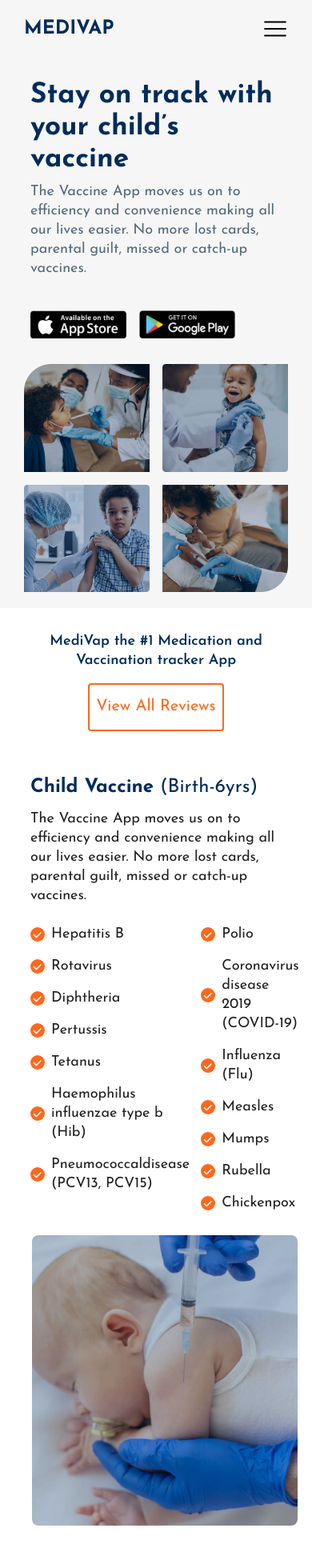
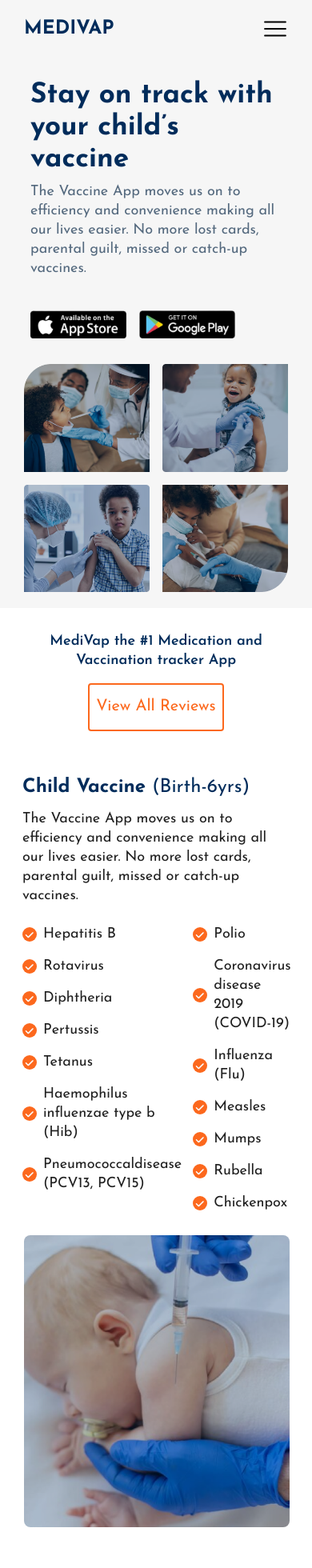
Before and after one commit to BigOTF/MediVap, a React (Vite) app: page /vaccine in a window 390 px wide. Shown: the top 1960 px of the page at 80% size. Built offline with nearby package versions, Linux system fonts and the light colour scheme.

Commit message:
Adjuested the VaccineType section again

```diff
--- a/src/routes/Vaccines/VaccineType.jsx
+++ b/src/routes/Vaccines/VaccineType.jsx
@@ -14,7 +14,7 @@
       }, []);
 
   return (
-    <div className='w-full px-[30px] mt-[50px] md:px-[100px] md:mt-[100px] flex flex-col gap-[50px] md:gap-[80px]'>
+    <div className='w-full px-[20px] mt-[50px] md:px-[100px] md:mt-[100px] flex flex-col gap-[50px] md:gap-[80px]'>
 
         {/* Child Vaccine */}
         <div className='grid gap-[20px] md:grid-cols-2 md:items-center md:gap-[106px]'>
@@ -169,7 +169,7 @@
 
             {/* This will display on mobile screen */}
             <div  data-aos="fade-up" data-aos-delay="500" className='opacity-0 transition-opacity duration-300 md:hidden px-[10px]'>
-                <img src='/childVaccine.png' className='object-cover rounded-[8px]'/>
+                <img src='/childVaccine.png' className='object-cover rounded-[8px] w-[365px] h-[365px]'/>
             </div>
         </div>
 
```
